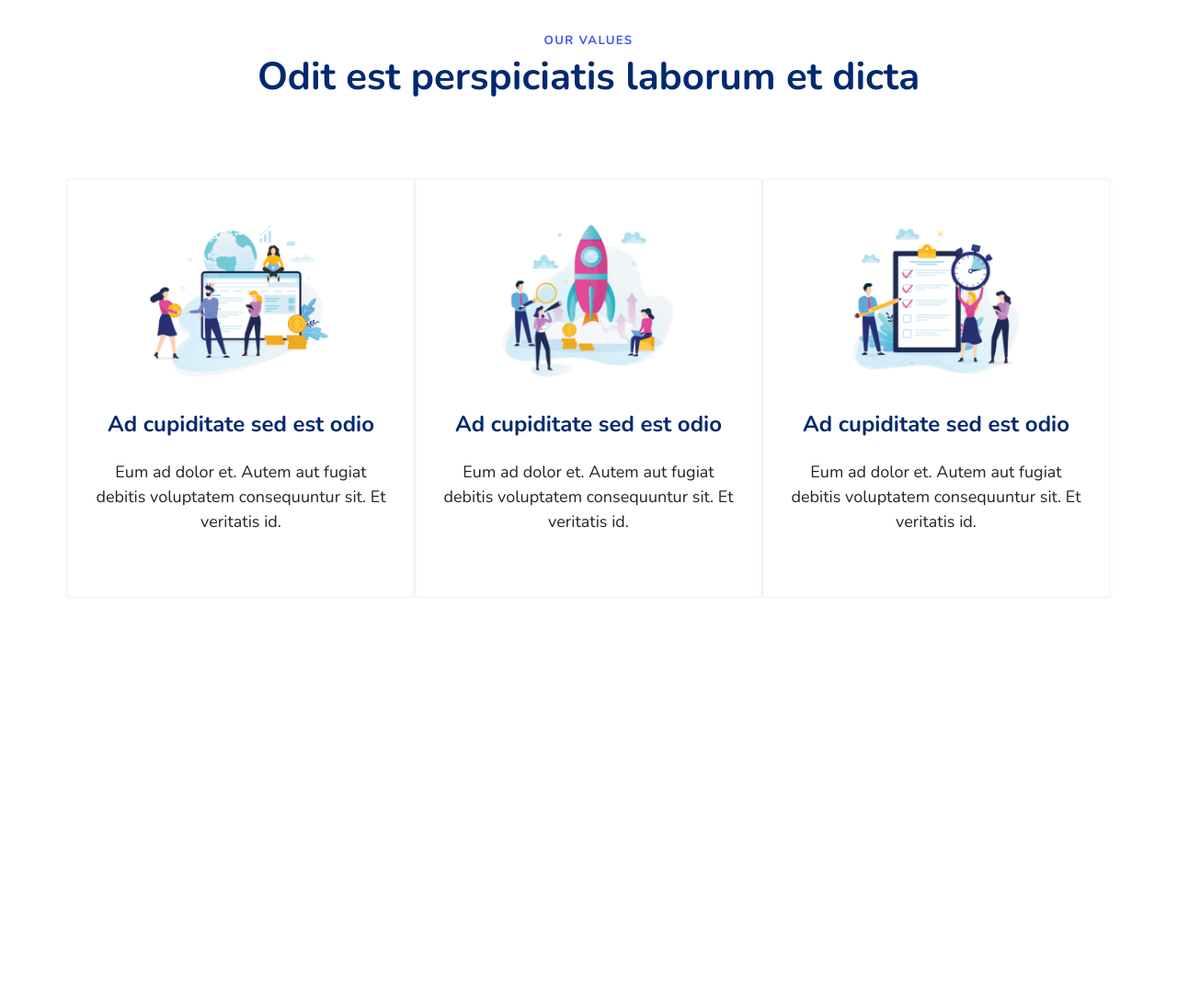
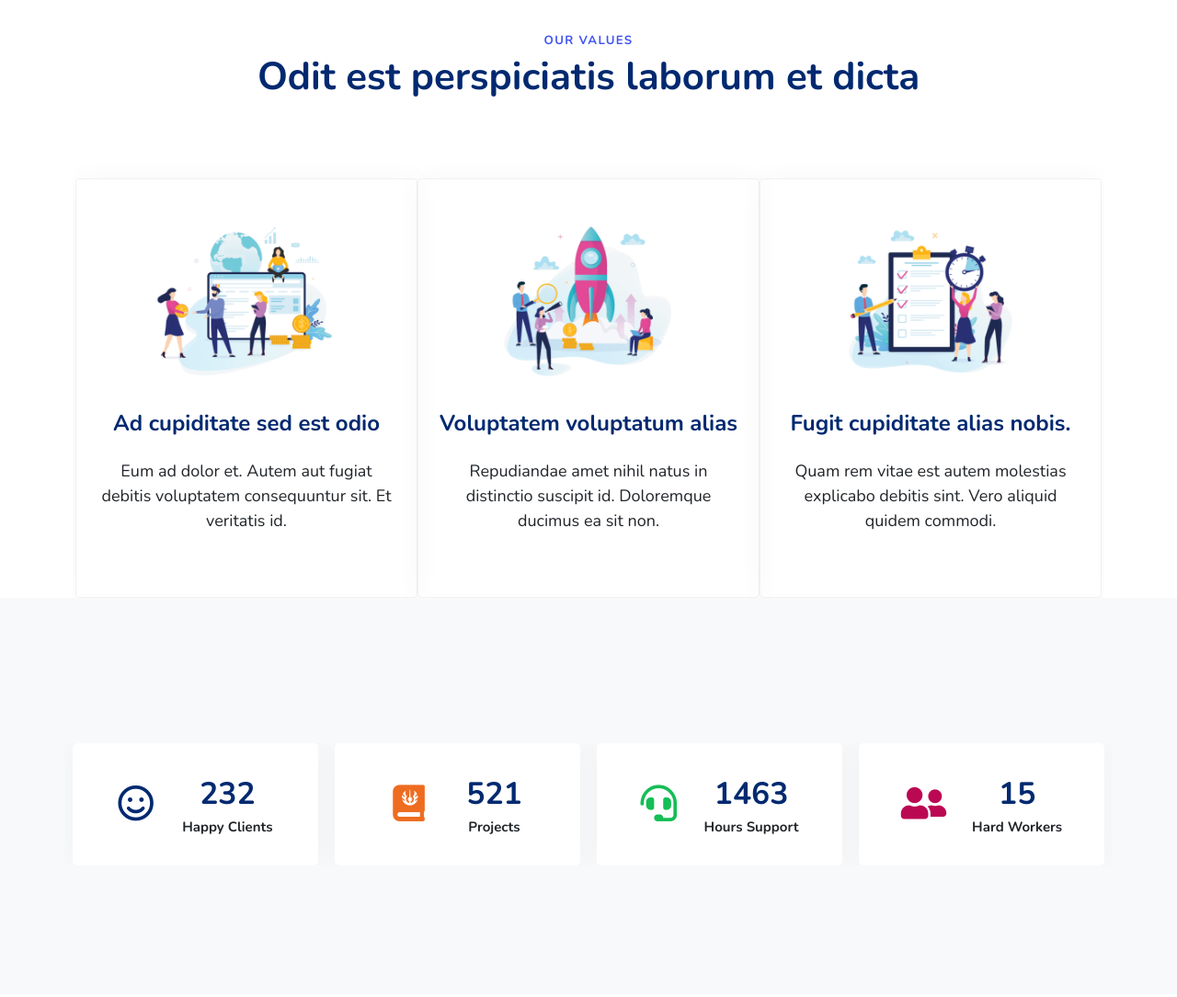
Before and after one commit to krypton225/Flex-Start-Template, a plain HTML site: page index.html in a window 1280 px wide. Shown: the part 1520-2604 px from the top of the page at 92% size. Before the commit the page ends 2170 px from the top, so only its background shows below. Drawn offline with nearby package versions, Linux system fonts and the light colour scheme.

Commit message:
ADD counts section & EDIT our-values section

```diff
--- /dev/null
+++ b/css/counts.css
@@ -0,0 +1,28 @@
+.count-content {
+  display: flex;
+  justify-content: space-evenly;
+  align-items: center;
+  border-radius: 5px;
+  box-shadow: 0px 0 30px rgba(1, 42, 112, 0.034);
+  background-color: white;
+}
+
+@media (max-width: 768px) {
+  .count-content {
+    justify-content: space-evenly;
+    align-items: center;
+  }
+}
+
+.count-content i {
+  font-size: 3.3rem;
+}
+
+.left-count {
+  margin-top: 1rem;
+}
+
+.left-count span {
+  font-size: 2.8rem;
+  font-weight: bold;
+}
--- a/css/style.css
+++ b/css/style.css
@@ -70,6 +70,7 @@ html {
 
 body {
   font-family: "Nunito", sans-serif !important;
+  height: 20000px;
 }
 
 a {
--- a/css/values.css
+++ b/css/values.css
@@ -1,12 +1,8 @@
 .my-card {
   height: 38rem;
-  /* display: flex;
-  flex-direction: column;
-  justify-content: center;
-  align-items: center; */
   border: 1px solid #f1f1f1;
   border-radius: 4px;
-  box-shadow: 0 1px 4px 1px rgba(185, 185, 185, 0.082);
+  box-shadow: 0px 0 30px rgba(1, 42, 112, 0.034);
   transition: all 0.4s ease-in-out;
 }
 
--- a/index.html
+++ b/index.html
@@ -38,6 +38,7 @@
     <link rel="stylesheet" href="css/home.css">
     <link rel="stylesheet" href="css/about.css">
     <link rel="stylesheet" href="css/values.css">
+    <link rel="stylesheet" href="css/counts.css">
 
     <!-- * This is html5shiv.js -->
     <!--[if lt IE 9]>
@@ -147,6 +148,7 @@
                 </div>
             </div>
 
+            <div class="container overflow-hidden">
                 <div class="row gy-5 gx-3 mt-5 justify-content-between align-items-center">
                     <div
                         class="col-lg-4 text-center d-flex justify-content-center align-items-center flex-column my-card py-5">
@@ -154,21 +156,75 @@
                         <h5 class="fs-2 fw-bold color-dark mt-5">Ad cupiditate sed est odio</h5>
                         <p>Eum ad dolor et. Autem aut fugiat debitis voluptatem consequuntur sit. Et veritatis id.</p>
                     </div>
+
                     <div
                         class="col-lg-4 text-center d-flex justify-content-center align-items-center flex-column my-card py-5">
                         <img src="images/values-2.png" class="img-fluid" alt="A second value picture">
-                    <h5 class="fs-2 fw-bold color-dark mt-5">Ad cupiditate sed est odio</h5>
-                    <p>Eum ad dolor et. Autem aut fugiat debitis voluptatem consequuntur sit. Et veritatis id.</p>
+                        <h5 class="fs-2 fw-bold color-dark mt-5">Voluptatem voluptatum alias</h5>
+                        <p>Repudiandae amet nihil natus in distinctio suscipit id. Doloremque ducimus ea sit non.</p>
                     </div>
+
                     <div
                         class="col-lg-4 text-center d-flex justify-content-center align-items-center flex-column my-card py-5">
                         <img src="images/values-3.png" class="img-fluid" alt="A third value picture">
-                    <h5 class="fs-2 fw-bold color-dark mt-5">Ad cupiditate sed est odio</h5>
-                    <p>Eum ad dolor et. Autem aut fugiat debitis voluptatem consequuntur sit. Et veritatis id.</p>
+                        <h5 class="fs-2 fw-bold color-dark mt-5">Fugit cupiditate alias nobis.</h5>
+                        <p>Quam rem vitae est autem molestias explicabo debitis sint. Vero aliquid quidem commodi.</p>
+                    </div>
                 </div>
             </div>
         </div>
     </section> <!-- ./our-values -->
+
+
+    <!-- * Start counts section -->
+    <section class="counts pad-y-140 bg-light" id="counts">
+
+        <div class="container overflow-hidden mt-4">
+            <div class="row gy-5 gx-4 text-center">
+                <div class="col-lg-3 col-md-6 small-card">
+                    <div class="count-content p-4">
+                        <i class="far fa-smile color-dark"></i>
+                        <div class="left-count">
+                            <span class="color-dark">232</span>
+                            <p class="text-capitalize fs-5 fw-bold">happy clients</p>
+                        </div>
+                    </div>
+                </div>
+
+                <div class="col-lg-3 col-md-6 small-card">
+                    <div class="count-content p-4">
+                        <i class="fas fa-journal-whills" style="color: #ee6c20;"></i>
+                        <div class="left-count">
+                            <span class="color-dark">521</span>
+                            <p class="text-capitalize fs-5 fw-bold">projects</p>
+                        </div>
+                    </div>
+                </div>
+
+                <div class="col-lg-3 col-md-6 small-card">
+                    <div class="count-content p-4">
+                        <i class="fas fa-headset" style="color: #15be56;"></i>
+                        <div class="left-count">
+                            <span class="color-dark">1463</span>
+                            <p class="text-capitalize fs-5 fw-bold">hours support</p>
+                        </div>
+                    </div>
+                </div>
+
+                <div class="col-lg-3 col-md-6 small-card">
+                    <div class="count-content p-4">
+                        <i class="fas fa-user-friends" style="color: #bb0852;"></i>
+                        <div class="left-count">
+                            <span class="color-dark">15</span>
+                            <p class="text-capitalize fs-5 fw-bold">hard workers</p>
+                        </div>
+                    </div>
+                </div>
+            </div>
+        </div>
+
+        <!-- row-cols-lg-4 row-cols-md-2 row-cols-sm-1 -->
+    </section> <!-- ./counts -->
 
     <!-- * All my script files -->
     <script src="js/bootstrap.bundle.min.js"></script>
```
Lines whose indentation alone changed are shown as unchanged.
